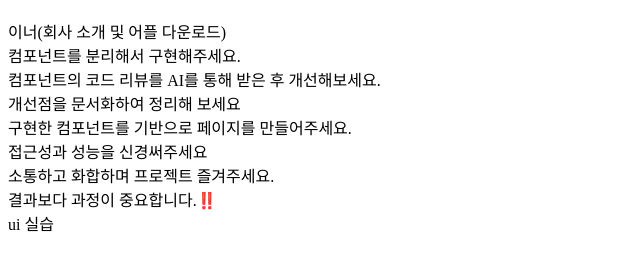
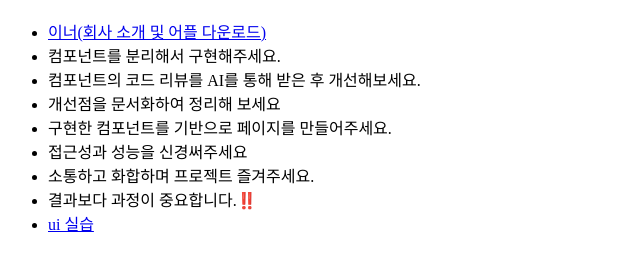
Before and after one commit to FRONTENDBOOTCAMP-16th/ui-project-3, a website built with Vite: page index.html in a window 1280 px wide. Shown: the part 61-332 px from the top of the page, without its empty margins (0-640 px from the left). Built offline with nearby package versions, Linux system fonts and the light colour scheme; a web font is replaced by a local one.

Commit message:
footer 2차 수정 - 기본 스타일 해제, font weight 수정

```diff
--- a/src/style.css
+++ b/src/style.css
@@ -495,22 +495,16 @@ header {
   }
 }
 
+/* 배경색 적용 */
+footer {
+  background: var(--primary);
+}
+
 /* 기본 스타일 해제 */
-a {
+.footer--inner a {
   color: inherit;
   text-decoration: none;
   cursor: pointer;
-}
-
-ul {
-  margin: 0;
-  padding: 0;
-  list-style: none;
-}
-
-/* 배경색 적용 */
-footer {
-  background: var(--primary);
 }
 
 /* 푸터 공통 스타일 지정 */
@@ -529,7 +523,7 @@ footer {
     gap: 28px;
 
     font-size: var(--label---medium);
-    font-weight: 600;
+    font-weight: 500;
     line-height: 150%;
 
     .footerLogo {
```
